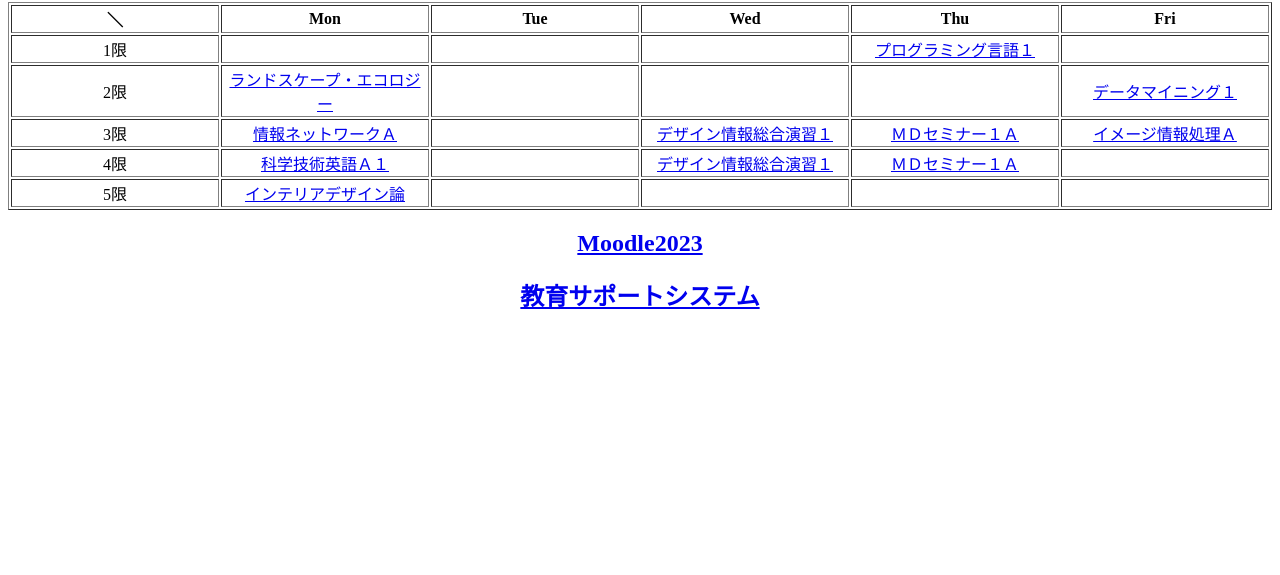
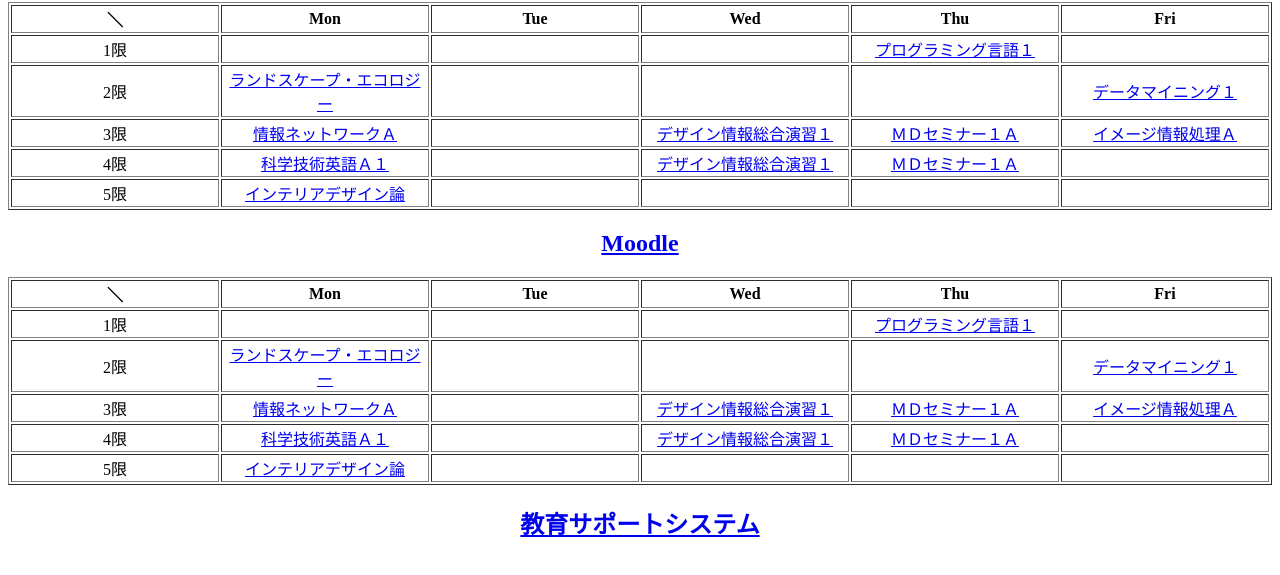
Before and after one commit to schedule2023/schedule2023.github.io, a plain HTML site: page index.html in a window 1280 px wide. Shown: the part 87-662 px from the top of the page. Drawn offline with Linux system fonts and the light colour scheme.

Commit message:
Update index.html

```diff
--- a/index.html
+++ b/index.html
@@ -6,7 +6,7 @@
     <title>時間割</title>
 </head>
 <body>
-    <center><h1>3年前期時間割（１Ｑ）</h1></center>
+    <h1>3年前期時間割（１Ｑ）</h1>
     <table border="1">
             <tr>
                 <th>＼</th>
@@ -57,7 +57,58 @@
                 <td></td>
             </tr>
     </table>
-    <h2><a href ="https://moodle2023.wakayama-u.ac.jp/2023/my/">Moodle2023</a></h2>
+
+    <h2><a href ="https://moodle2023.wakayama-u.ac.jp/2023/my/">Moodle</a></h2>
+    <table border="1">
+            <tr>
+                <th>＼</th>
+                <th>Mon</th>
+                <th>Tue</th>
+                <th>Wed</th>
+                <th>Thu</th>
+                <th>Fri</th>
+            </tr>
+            <tr>
+                <td>1限</td>
+                <td></td>
+                <td></td>
+                <td></td>
+                <td><a href="https://moodle2023.wakayama-u.ac.jp/2023/course/view.php?id=226">プログラミング言語１</a></td>
+                <td></td>
+            </tr>
+            <tr>
+                <td>2限</td>
+                <td><a href="https://moodle2023.wakayama-u.ac.jp/2023/course/view.php?id=651">ランドスケープ・エコロジー</a></td>
+                <td></td>
+                <td></td>
+                <td></td>
+                <td><a href="https://moodle2023.wakayama-u.ac.jp/2023/course/view.php?id=385">データマイニング１</a></td>
+            </tr>
+            <tr>
+                <td>3限</td>
+                <td><a href="https://moodle2023.wakayama-u.ac.jp/2023/course/view.php?id=114">情報ネットワークＡ</a></td>
+                <td></td>
+                <td><a href="https://moodle2023.wakayama-u.ac.jp/2023/course/view.php?id=18">デザイン情報総合演習１</a></td>
+                <td><a href="https://moodle2023.wakayama-u.ac.jp/2023/course/view.php?id=102">ＭＤセミナー１Ａ</a></td>
+                <td><a href="https://moodle2023.wakayama-u.ac.jp/2023/course/view.php?id=14">イメージ情報処理Ａ</a></td>
+            </tr>
+            <tr>
+                <td>4限</td>
+                <td><a href="https://moodle2023.wakayama-u.ac.jp/2023/course/view.php?id=97">科学技術英語Ａ１</a></td>
+                <td></td>
+                <td><a href="https://moodle2023.wakayama-u.ac.jp/2023/course/view.php?id=18">デザイン情報総合演習１</a></td>
+                <td><a href="https://moodle2023.wakayama-u.ac.jp/2023/course/view.php?id=102">ＭＤセミナー１Ａ</a></td>
+                <td></td>
+            </tr>
+            <tr>
+                <td>5限</td>
+                <td><a href="https://moodle2023.wakayama-u.ac.jp/2023/course/view.php?id=484">インテリアデザイン論</a></td>
+                <td></td>
+                <td></td>
+                <td></td>
+                <td></td>
+            </tr>
+    </table>
     <h2><a href ="https://kmags.wakayama-u.ac.jp/campusweb/campusportal.do?page=main">教育サポートシステム</a></h2>
 </body>
 </html>
```
